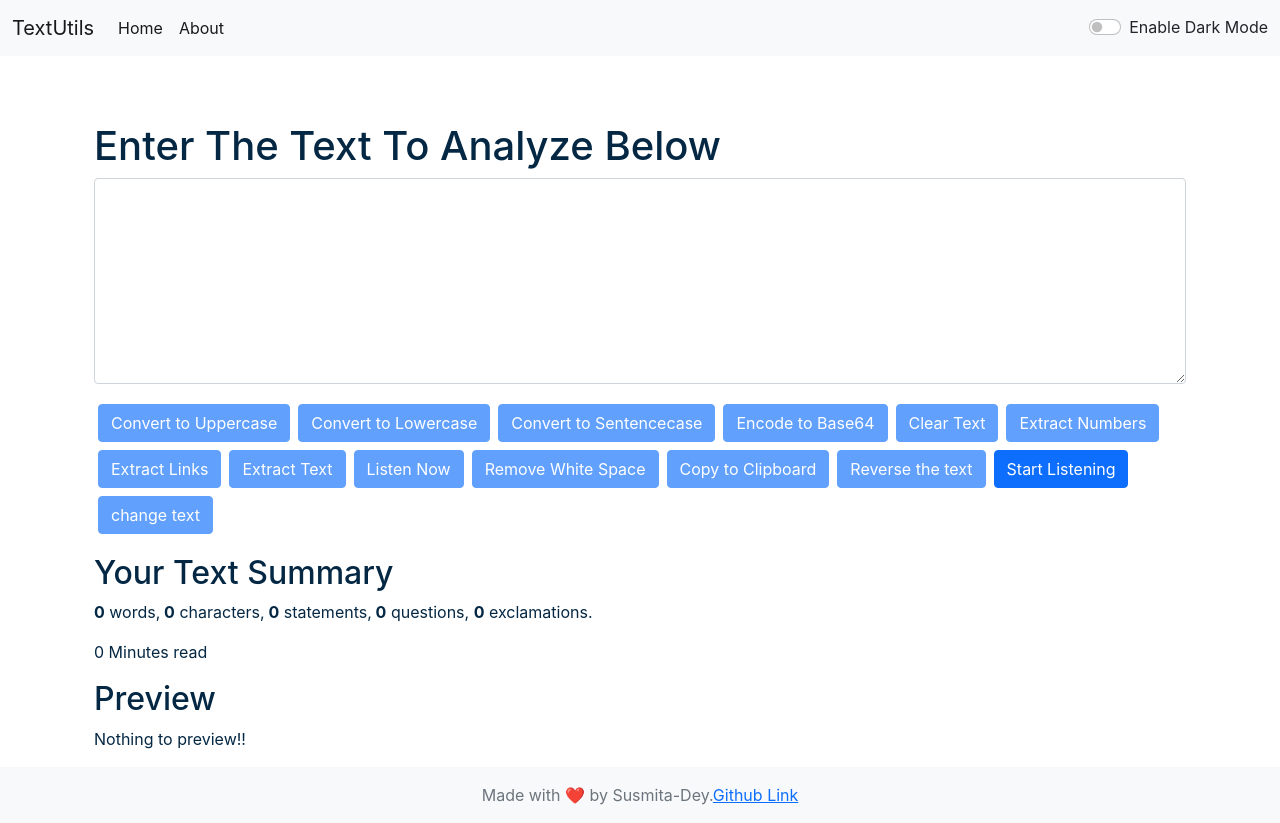
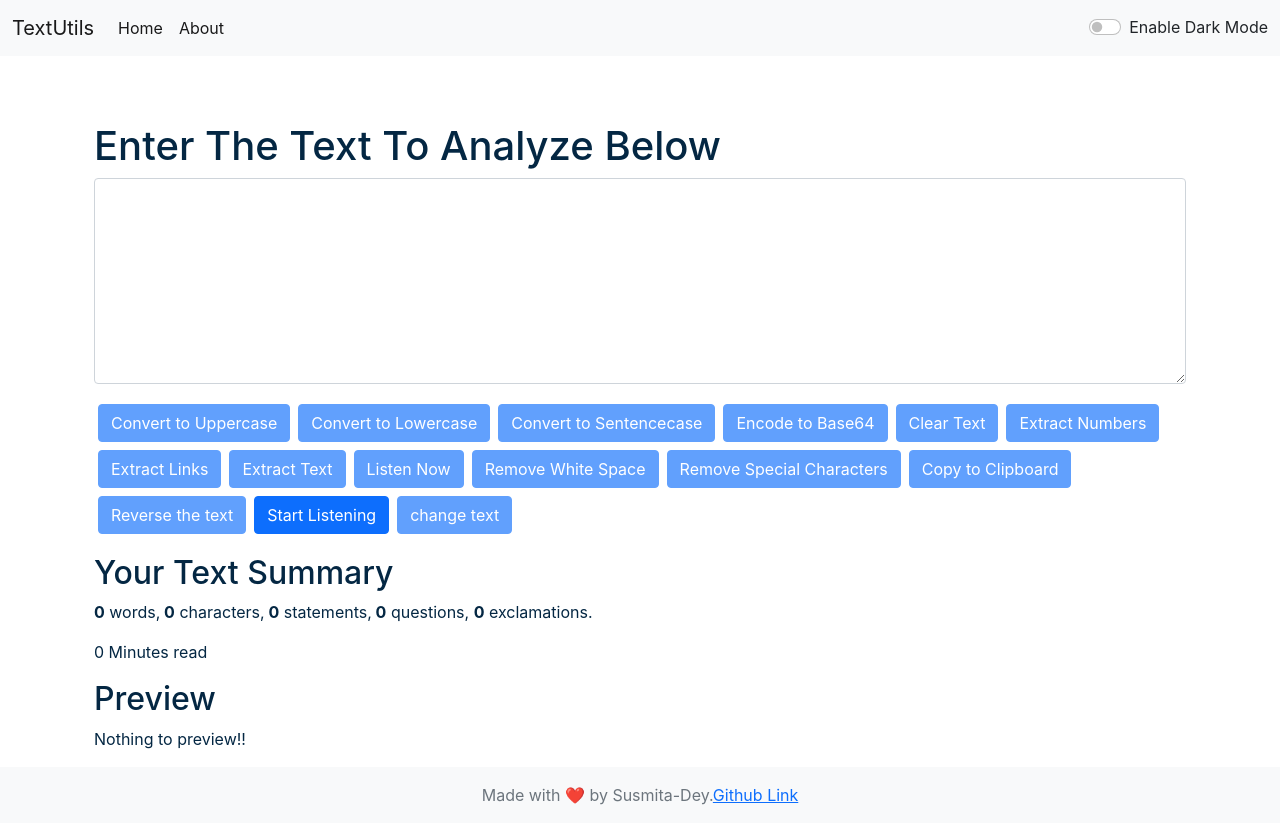
Before and after one commit to Susmita-Dey/TextUtils, a React (Create React App) app: page / in a window 1280 px wide. Built offline with nearby package versions, Linux system fonts and the light colour scheme; the HTML template or start-up script is replaced by a standard one.

Commit message:
Remove special characters button added

```diff
--- a/src/components/TextForm.js
+++ b/src/components/TextForm.js
@@ -69,6 +69,17 @@ export default function TextForm(props) {
     setText(res);
     props.showAlert("White space removed", "success");
   };
+
+  /**
+   * Method used for removing special symbols from string
+   */
+  const handleRemoveSpecialCharacters = () => {
+    let string_without_specialsymbol = text.replace(/[^a-zA-Z0-9 ]/g, '');
+    setText(string_without_specialsymbol);
+    props.showAlert("Special Characters removed", "success");
+  };
+
+
   const handleOnChange = (event) => {
     // console.log("On change");
     setText(event.target.value);
@@ -265,6 +276,16 @@ export default function TextForm(props) {
         >
           Remove White Space
         </button>
+
+        <button
+          disabled={text.length === 0}
+          className="btn btn-primary mx-1 my-1"
+          onClick={handleRemoveSpecialCharacters}
+        >
+          Remove Special Characters
+        </button>
+
+
         <button
           disabled={text.length === 0}
           className="btn btn-primary mx-1 my-1"
```
